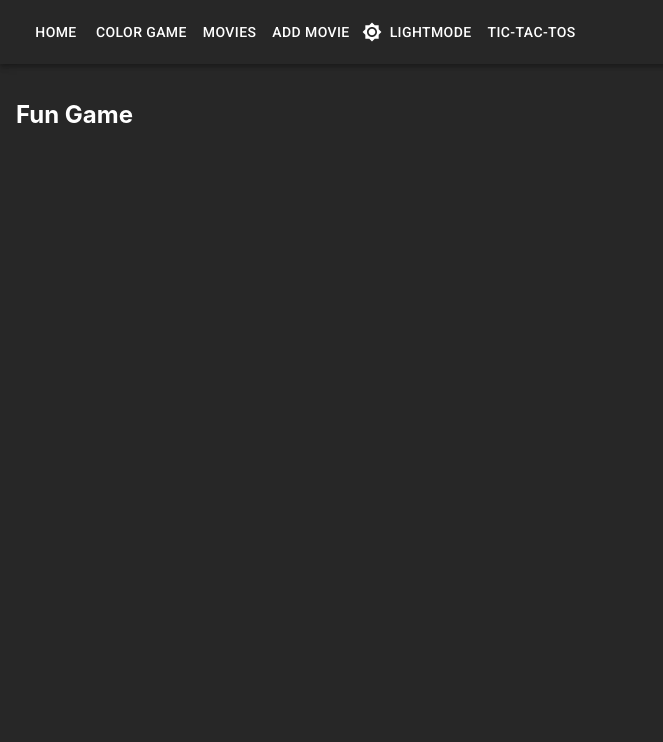
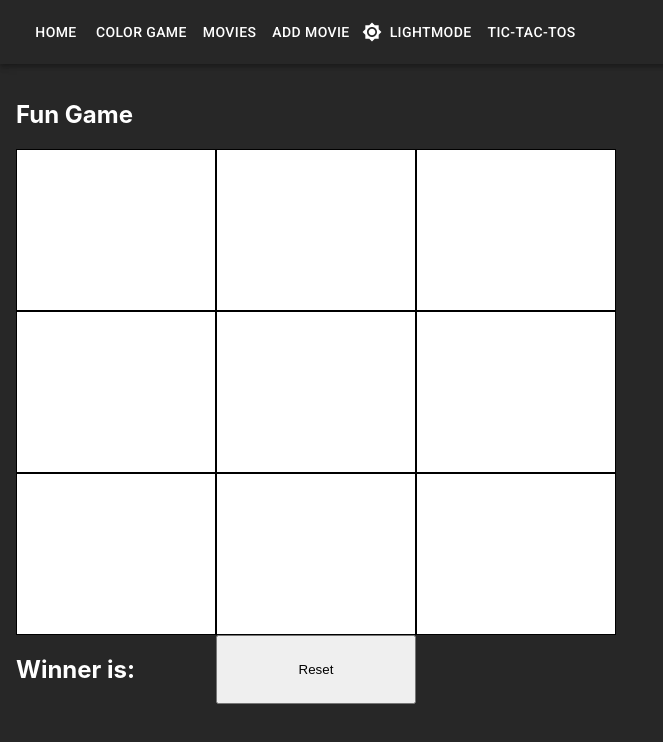
Before and after one commit to pk-ops/my-Movie_App, a React (Create React App) app: page /TicTacTos in a window 1280 px wide. Shown: the top 742 px of the page, without its empty margins (0-663 px from the left). Built offline with nearby package versions, Linux system fonts and the light colour scheme.

Commit message:
RESET_TIC_TAC_TOE

```diff
--- a/src/App.css
+++ b/src/App.css
@@ -62,3 +62,25 @@
 .route-container{
   padding:16px;
 }
+.game-box{
+  height: 160px;
+  /* width: 160px; */
+  background: white;
+  font-size: 160px;
+  color: black;
+  display: flex;
+  align-items: center;
+  justify-content: center;
+  border: 1px solid black;
+  cursor: pointer;
+}
+.game-box:hover{
+  background: rgb(234, 232, 232);
+}
+.board{
+  /* background: orange; */
+  display: grid ;
+  /* grid-template-columns: 1fr 1fr 1fr; */
+  grid-template-columns:repeat(3,1fr) ;
+  max-width: 600px;
+}
--- a/src/TicTacTos.js
+++ b/src/TicTacTos.js
@@ -1,9 +1,87 @@
 import * as React from 'react';
+import { useState } from 'react';
 
 export function TicTacTos() {
   return (
     <div>
       <h1>Fun Game</h1>
+      <Board/>
     </div>
   );
 }
+function Board(){
+  const [board,setBoard]=useState([
+    null,
+    null,
+    null,
+    null,
+    null,
+    null,
+    null,
+    null,
+    null,
+  ]);
+  const[isXTurn,setisXturn]=useState(true);
+  const decideWinner=(index)=>{
+    const lines=[
+      [0,1,2],
+      [3,4,5,],
+      [6,7,8],
+      [0,3,6],
+      [1,4,7],
+      [2,5,8],
+      [0,4,8],
+      [2,4,6]
+    ];
+    for(let i=0;i<lines.length;i++){
+      const[a,b,c]=lines[i];
+      if(board[a]!=null && board[a]===board[b] && board[b]===board[c])
+      {
+        return board[a];
+      }
+    }
+    return null;
+  };
+  const winner=decideWinner(board);
+  const handleCLick=(index)=>{
+    if(!winner && !board[index]){
+    const boardCopy=[...board];
+    boardCopy[index]=isXTurn?'X':'O';
+    setBoard(boardCopy);
+    //Changing Turn
+    setisXturn(!isXTurn);
+  }
+}
+function Reset(){
+  setBoard([null,
+    null,
+    null,
+    null,
+    null,
+    null,
+    null,
+    null,
+    null,]);
+
+}
+  return(
+    <div className='board'>
+      {board.map((val,index)=>(
+        <GameBox val={val} onPlayerClick={()=>handleCLick(index)} />
+      ))}
+      <h1>Winner is: {winner}</h1>
+
+      <button className='reset' onClick={Reset}>Reset</button>
+    </div>
+  )
+}
+function GameBox({val, onPlayerClick}){
+
+
+  const styles={
+    color:val==="X"?"green":"red"
+  }
+  return(
+    <div style={styles} onClick={onPlayerClick} className='game-box'>{val}</div>
+  )
+}
```
